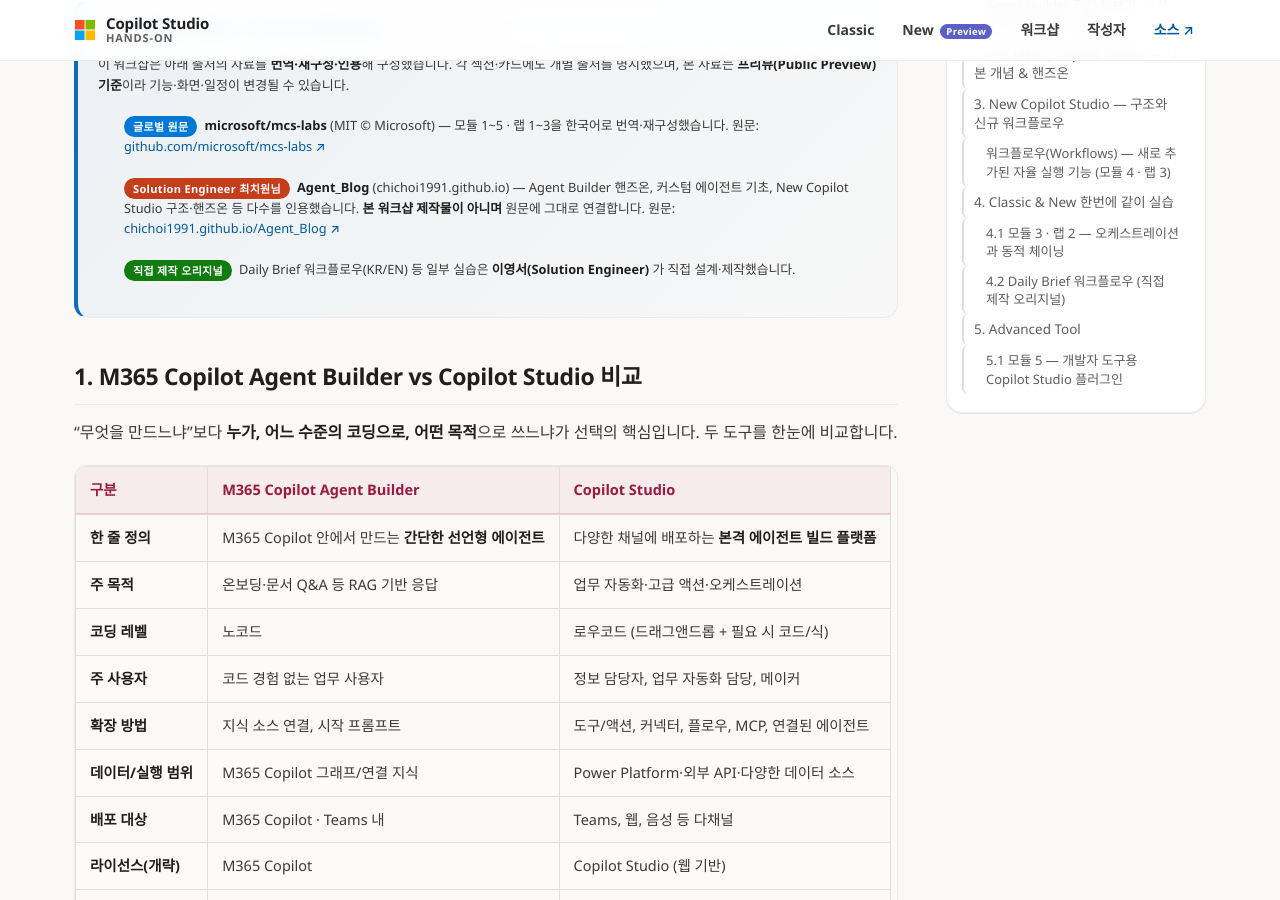
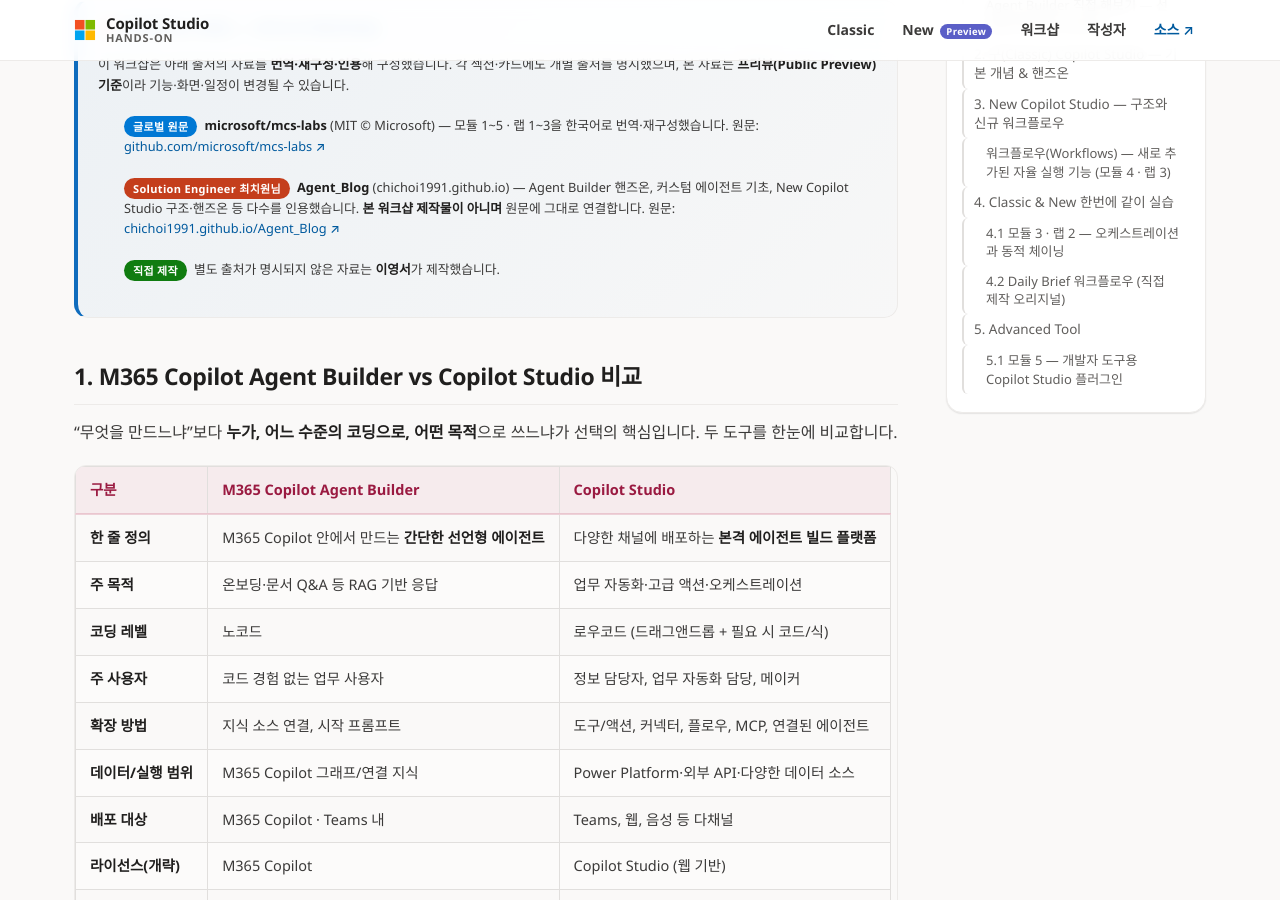
Before and after one commit to baby-crows/Copilot-Studio-Handson-Blog, a Jekyll site: the page built from workshops/agent-in-a-day/index.md, in a window 1280 px wide and 900 px high, scrolled down 447 px. Built offline with Jekyll 4.4.1, drawn with Linux system fonts in a browser that asks for light colours.

Commit message:
Credits: simplify '직접 제작' line (별도 출처 없는 자료는 이영서 제작)

```diff
--- a/workshops/agent-in-a-day/index.md
+++ b/workshops/agent-in-a-day/index.md
@@ -17,7 +17,7 @@
 <ul class="wsp-credits-l">
 <li><span class="wsp-credits-t" style="--c:#0078D4">글로벌 원문</span><strong>microsoft/mcs-labs</strong> (MIT © Microsoft) — 모듈 1~5 · 랩 1~3을 한국어로 번역·재구성했습니다. 원문: <a href="https://github.com/microsoft/mcs-labs" target="_blank" rel="noopener">github.com/microsoft/mcs-labs ↗</a></li>
 <li><span class="wsp-credits-t" style="--c:#C43E1C">Solution Engineer 최치원님</span><strong>Agent_Blog</strong> (chichoi1991.github.io) — Agent Builder 핸즈온, 커스텀 에이전트 기초, New Copilot Studio 구조·핸즈온 등 다수를 인용했습니다. <strong>본 워크샵 제작물이 아니며</strong> 원문에 그대로 연결합니다. 원문: <a href="https://chichoi1991.github.io/Agent_Blog/" target="_blank" rel="noopener">chichoi1991.github.io/Agent_Blog ↗</a></li>
-<li><span class="wsp-credits-t" style="--c:#107C10">직접 제작 오리지널</span>Daily Brief 워크플로우(KR/EN) 등 일부 실습은 <strong>이영서(Solution Engineer)</strong> 가 직접 설계·제작했습니다.</li>
+<li><span class="wsp-credits-t" style="--c:#107C10">직접 제작</span>별도 출처가 명시되지 않은 자료는 <strong>이영서</strong>가 제작했습니다.</li>
 </ul>
 </div>
 
```
